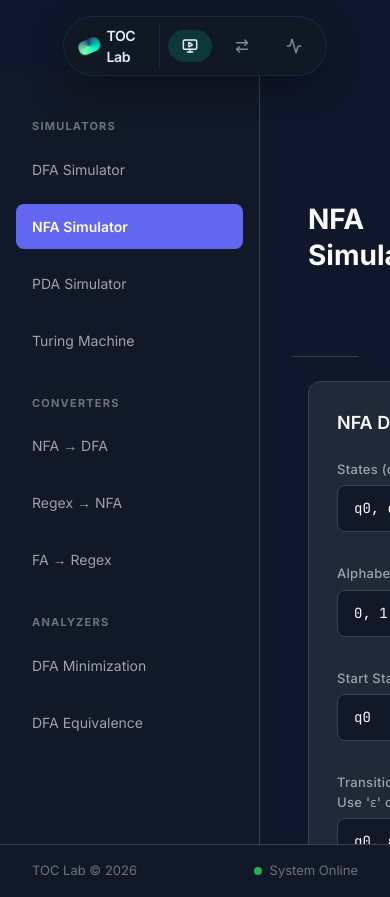
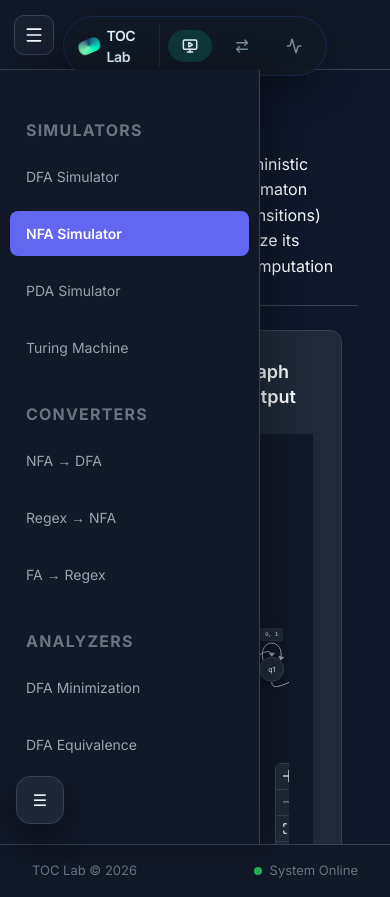
Before and after one commit to DevaP06/toc-lab, a React (Vite) app: page /simulators/nfa in a window 390 px wide. Built offline with nearby package versions, Linux system fonts and the light colour scheme.

Commit message:
feat: implement collapsible sidebar and enhance navigation with toggle functionality

```diff
--- a/src/App.jsx
+++ b/src/App.jsx
@@ -1,4 +1,4 @@
-import React from 'react';
+import React, { useState } from 'react';
 import { BrowserRouter as Router, Routes, Route, useLocation } from 'react-router-dom';
 import Navbar from './components/Navbar';
 import Sidebar from './components/Sidebar';
@@ -6,23 +6,45 @@ import Workspace from './components/Workspace';
 import Home from './pages/Home';
 import './index.css';
 
-const MainLayout = () => (
-  <div className="main-content">
-    <Sidebar />
+const MainLayout = ({ sidebarCollapsed, onToggleSidebar }) => (
+  <div className={`main-content ${sidebarCollapsed ? 'sidebar-collapsed' : 'sidebar-expanded'}`}>
+    <Sidebar collapsed={sidebarCollapsed} />
     <Workspace />
+    <button
+      type="button"
+      className="sidebar-toggle-fab"
+      onClick={onToggleSidebar}
+      aria-label={sidebarCollapsed ? 'Expand sidebar' : 'Collapse sidebar'}
+      title={sidebarCollapsed ? 'Expand sidebar' : 'Collapse sidebar'}
+    >
+      ☰
+    </button>
   </div>
 );
 
 const AppShell = () => {
   const location = useLocation();
   const showChrome = location.pathname !== '/';
+  const [sidebarCollapsed, setSidebarCollapsed] = useState(true);
+
+  const handleToggleSidebar = () => {
+    setSidebarCollapsed(prev => !prev);
+  };
 
   return (
     <div className="app-container group-app">
-      {showChrome && <Navbar />}
+      {showChrome && <Navbar onToggleSidebar={handleToggleSidebar} sidebarCollapsed={sidebarCollapsed} />}
       <Routes>
         <Route path="/" element={<Home />} />
-        <Route path="/*" element={<MainLayout />} />
+        <Route
+          path="/*"
+          element={(
+            <MainLayout
+              sidebarCollapsed={sidebarCollapsed}
+              onToggleSidebar={handleToggleSidebar}
+            />
+          )}
+        />
       </Routes>
       {showChrome && (
         <footer className="app-footer">
--- a/src/components/Navbar.css
+++ b/src/components/Navbar.css
@@ -1,3 +1,43 @@
+.navbar-shell {
+  height: 70px;
+  background-color: var(--bg-secondary);
+  border-bottom: 1px solid var(--border);
+  display: flex;
+  align-items: center;
+  justify-content: space-between;
+  padding: 0 20px 0 14px;
+  position: fixed;
+  top: 0;
+  left: 0;
+  right: 0;
+  z-index: 100;
+}
+
+.sidebar-hamburger {
+  width: 40px;
+  height: 40px;
+  border-radius: 10px;
+  border: 1px solid var(--border);
+  background: rgba(255, 255, 255, 0.03);
+  color: var(--text-primary);
+  display: inline-flex;
+  align-items: center;
+  justify-content: center;
+  cursor: pointer;
+  transition: all 0.2s ease;
+  flex-shrink: 0;
+}
+
+.sidebar-hamburger:hover {
+  background: rgba(99, 102, 241, 0.14);
+  border-color: rgba(99, 102, 241, 0.45);
+  color: white;
+}
+
+.sidebar-hamburger:active {
+  transform: scale(0.96);
+}
+
 .navbar {
   height: 70px;
   background-color: var(--bg-secondary);
--- a/src/components/Navbar.jsx
+++ b/src/components/Navbar.jsx
@@ -1,5 +1,5 @@
 import React from 'react';
-import { MonitorPlay, ArrowRightLeft, Activity } from 'lucide-react';
+import { Menu, MonitorPlay, ArrowRightLeft, Activity } from 'lucide-react';
 import { AnimeNavBar } from './ui/anime-navbar';
 import './Navbar.css';
 
@@ -9,8 +9,21 @@ const items = [
   { name: "Analyzers", url: "/analyzers/dfa-minimizer", icon: Activity },
 ];
 
-const Navbar = () => {
-  return <AnimeNavBar items={items} defaultActive="Simulators" />;
+const Navbar = ({ onToggleSidebar, sidebarCollapsed }) => {
+  return (
+    <div className="navbar-shell">
+      <button
+        type="button"
+        className="sidebar-hamburger"
+        onClick={onToggleSidebar}
+        aria-label={sidebarCollapsed ? 'Expand sidebar' : 'Collapse sidebar'}
+        title={sidebarCollapsed ? 'Expand sidebar' : 'Collapse sidebar'}
+      >
+        <Menu size={20} />
+      </button>
+      <AnimeNavBar items={items} defaultActive="Simulators" />
+    </div>
+  );
 };
 
 export default Navbar;
--- a/src/components/Sidebar.css
+++ b/src/components/Sidebar.css
@@ -5,14 +5,27 @@
   height: calc(100vh - 70px);
   overflow-y: auto;
   flex-shrink: 0;
+  transition: width 0.2s ease, transform 0.2s ease;
+}
+
+.sidebar.collapsed {
+  width: 76px;
 }
 
 .sidebar-content {
   padding: 24px 16px;
 }
 
+.sidebar.collapsed .sidebar-content {
+  padding: 24px 10px;
+}
+
 .sidebar-section {
   margin-bottom: 24px;
+}
+
+.sidebar.collapsed .sidebar-section {
+  margin-bottom: 16px;
 }
 
 .sidebar-title {
@@ -24,6 +37,10 @@
   margin-top: 24px;
   margin-bottom: 12px;
   padding-left: 16px;
+}
+
+.sidebar.collapsed .sidebar-title {
+  display: none;
 }
 
 .sidebar-list {
@@ -45,8 +62,29 @@
   text-decoration: none;
 }
 
+.sidebar.collapsed .sidebar-link {
+  padding: 12px 10px;
+  text-align: center;
+  font-size: 0;
+}
+
+.sidebar-link-text {
+  display: inline;
+}
+
+.sidebar.collapsed .sidebar-link-text {
+  display: block;
+  font-size: 12px;
+  line-height: 1.2;
+  white-space: normal;
+}
+
 .sidebar-link:hover {
   background-color: rgba(99, 102, 241, 0.15);
+  color: #f9fafb;
+}
+
+.sidebar.collapsed .sidebar-link:hover {
   color: #f9fafb;
 }
 
@@ -55,3 +93,37 @@
   color: white;
   font-weight: 600;
 }
+
+.sidebar.collapsed .sidebar-link.active {
+  color: white;
+}
+
+@media (max-width: 900px) {
+  .sidebar {
+    position: fixed;
+    left: 0;
+    top: 70px;
+    z-index: 120;
+    height: calc(100vh - 70px);
+    box-shadow: 12px 0 32px rgba(0, 0, 0, 0.28);
+  }
+
+  .sidebar.collapsed {
+    transform: translateX(-100%);
+    width: 260px;
+  }
+
+  .sidebar.collapsed .sidebar-title,
+  .sidebar.collapsed .sidebar-link-text {
+    display: block;
+    font-size: inherit;
+    line-height: inherit;
+    white-space: nowrap;
+  }
+
+  .sidebar.collapsed .sidebar-link {
+    font-size: 14px;
+    text-align: left;
+    padding: 12px 16px;
+  }
+}
--- a/src/components/Sidebar.jsx
+++ b/src/components/Sidebar.jsx
@@ -2,7 +2,7 @@ import React from 'react';
 import { NavLink } from 'react-router-dom';
 import './Sidebar.css';
 
-const Sidebar = () => {
+const Sidebar = ({ collapsed = false }) => {
   const sections = [
     {
       title: 'SIMULATORS',
@@ -31,7 +31,7 @@ const Sidebar = () => {
   ];
 
   return (
-    <aside className="sidebar fade-in">
+    <aside className={`sidebar fade-in ${collapsed ? 'collapsed' : ''}`}>
       <div className="sidebar-content">
         {sections.map((section, idx) => (
           <div className="sidebar-section" key={idx}>
@@ -42,8 +42,9 @@ const Sidebar = () => {
                   <NavLink
                     to={link.path}
                     className={({ isActive }) => (isActive ? 'sidebar-link active' : 'sidebar-link')}
+                    title={link.name}
                   >
-                    {link.name}
+                    <span className="sidebar-link-text">{link.name}</span>
                   </NavLink>
                 </li>
               ))}
--- a/src/components/automata/GraphVisualizer.jsx
+++ b/src/components/automata/GraphVisualizer.jsx
@@ -1,4 +1,4 @@
-import { useEffect, useState, useCallback } from 'react';
+import { useEffect, useState, useCallback, useMemo } from 'react';
 import {
   ReactFlow,
   Background,
@@ -72,25 +72,40 @@ const PdaEdge = ({
   sourcePosition, targetPosition,
   data, markerEnd, style
 }) => {
-  const { rawLabel = '', isActive = false } = data || {};
+  const { rawLabel = '', isActive = false, curvature = 0 } = data || {};
   const isSelfLoop = source === target;
 
   let edgePath, labelX, labelY;
 
   if (isSelfLoop) {
-    // Draw an arch above the node using the target (top) handle position
-    const loopW = 32;
-    const loopH = 55;
-    const sx = targetX - loopW;
-    const ex = targetX + loopW;
-    const cy = targetY;
-    edgePath = `M ${sx},${cy} C ${sx},${cy - loopH - 20} ${ex},${cy - loopH - 20} ${ex},${cy}`;
-    labelX = targetX;
-    labelY = cy - loopH - 18;
+    // Draw a loop that leaves and returns to the same node boundary.
+    // targetX/targetY is near the top handle; infer node center from that.
+    const nodeRadius = 25;
+    const centerX = targetX;
+    const centerY = targetY + nodeRadius;
+
+    const startAngle = (225 * Math.PI) / 180; // upper-left boundary point
+    const endAngle = (315 * Math.PI) / 180;   // upper-right boundary point
+
+    const sx = centerX + nodeRadius * Math.cos(startAngle);
+    const sy = centerY + nodeRadius * Math.sin(startAngle);
+    const ex = centerX + nodeRadius * Math.cos(endAngle);
+    const ey = centerY + nodeRadius * Math.sin(endAngle);
+
+    const c1x = sx - 10;
+    const c1y = sy - 45;
+    const c2x = ex + 10;
+    const c2y = ey - 45;
+
+    edgePath = `M ${sx},${sy} C ${c1x},${c1y} ${c2x},${c2y} ${ex},${ey}`;
+    labelX = centerX;
+    labelY = Math.min(c1y, c2y) - 6;
   } else {
+    const mappedCurvature = curvature > 0 ? Math.min(0.85, 0.25 + curvature / 100) : 0.25;
     [edgePath, labelX, labelY] = getBezierPath({
       sourceX, sourceY, sourcePosition,
-      targetX, targetY, targetPosition
+      targetX, targetY, targetPosition,
+      curvature: mappedCurvature
     });
   }
 
@@ -106,7 +121,7 @@ const PdaEdge = ({
             color:       isActive ? '#A5F3FC' : '#E5E7EB',
             border:      `1px solid ${isActive ? '#67E8F9' : '#374151'}`,
             borderRadius: 4,
-            padding:     '2px 6px',
+            padding:     '4px 8px',
             fontSize:    11,
             fontFamily:  'monospace',
             whiteSpace:  'pre',
@@ -126,17 +141,82 @@ const PdaEdge = ({
 const nodeTypes = { stateNode: StateNode };
 const edgeTypes = { pdaEdge: PdaEdge };
 
+const getDeterministicJitter = (state, axis = 'x') => {
+  const seed = `${state}:${axis}`;
+  let hash = 0;
+  for (let i = 0; i < seed.length; i++) {
+    hash = (hash << 5) - hash + seed.charCodeAt(i);
+    hash |= 0;
+  }
+  return Math.abs(hash % 11);
+};
+
 // ── GraphVisualizer ────────────────────────────────────────────────────────
 const GraphVisualizer = ({ automaton, activeNode, activeEdge, rejectNodes }) => {
   const [nodes, setNodes] = useState([]);
   const [edges, setEdges] = useState([]);
+  const stableAutomaton = useMemo(() => {
+    if (!automaton) return '';
+
+    try {
+      const states = automaton.states instanceof Set ? Array.from(automaton.states).sort() : [];
+      const acceptStates = automaton.acceptStates instanceof Set ? Array.from(automaton.acceptStates).sort() : [];
+      const transition = automaton.transition || null;
+      const pdaEdges = Array.isArray(automaton.edges) ? automaton.edges : null;
+
+      return JSON.stringify({
+        states,
+        startState: automaton.startState,
+        acceptStates,
+        transition,
+        pdaEdges
+      });
+    } catch {
+      return String(Date.now());
+    }
+  }, [automaton]);
 
   // Rebuild graph when automaton structure or activeEdge changes
   useEffect(() => {
-    if (!automaton) return;
+    if (!automaton || !automaton.states || !automaton.startState) {
+      console.error('Invalid automaton structure');
+      setNodes([]);
+      setEdges([]);
+      return;
+    }
+
+    if (!(automaton.states instanceof Set)) {
+      console.error('States must be a Set');
+      setNodes([]);
+      setEdges([]);
+      return;
+    }
+
+    if (typeof automaton.validate === 'function') {
+      const result = automaton.validate();
+      if (!result?.isValid) {
+        console.error(result?.error || 'Invalid automaton');
+        setNodes([]);
+        setEdges([]);
+        return;
+      }
+    }
 
     const { states, startState, acceptStates } = automaton;
     const usePda = Array.isArray(automaton.edges);
+
+    if (!states || states.size === 0) {
+      setNodes([]);
+      setEdges([]);
+      return;
+    }
+
+    if (!usePda && !automaton.transition) {
+      console.error('Missing transition table');
+      setNodes([]);
+      setEdges([]);
+      return;
+    }
 
     const SPACING_X = 150;
     const SPACING_Y = 150;
@@ -150,7 +230,10 @@ const GraphVisualizer = ({ automaton, activeNode, activeEdge, rejectNodes }) =>
       return Array.from(states).map((state, i) => {
         const col = i % COLS;
         const row = Math.floor(i / COLS);
-        const pos = posMap[state] || { x: col * SPACING_X + 50, y: row * SPACING_Y + 50 };
+        const pos = posMap[state] ?? {
+          x: col * SPACING_X + 50 + getDeterministicJitter(state, 'x'),
+          y: row * SPACING_Y + 50 + getDeterministicJitter(state, 'y')
+        };
         const isNodeActive = Array.isArray(activeNode)  ? activeNode.includes(state)  : state === activeNode;
         const isNodeReject = Array.isArray(rejectNodes) ? rejectNodes.includes(state) : state === rejectNodes;
         return {
@@ -160,7 +243,7 @@ const GraphVisualizer = ({ automaton, activeNode, activeEdge, rejectNodes }) =>
             isStart:  state === startState,
             isAccept: acceptStates.has(state),
             active:   isNodeActive,
-            isReject: isNodeActive && isNodeReject
+            isReject: isNodeReject
           }
         };
       });
@@ -196,34 +279,68 @@ const GraphVisualizer = ({ automaton, activeNode, activeEdge, rejectNodes }) =>
             : [transition[fromState][symbol]];
           for (const toState of targets) {
             const key = `${fromState}->${toState}`;
-            if (edgeMap.has(key)) edgeMap.get(key).labels.push(symbol);
-            else edgeMap.set(key, { from: fromState, to: toState, labels: [symbol] });
+            if (!edgeMap.has(key)) {
+              edgeMap.set(key, { from: fromState, to: toState, labels: [symbol] });
+            } else {
+              const entry = edgeMap.get(key);
+              if (!entry.labels.includes(symbol)) {
+                entry.labels.push(symbol);
+              }
+            }
           }
         }
       }
       for (const [key, { from, to, labels }] of edgeMap) {
-        const isAct = Array.isArray(activeNode) ? activeNode.includes(from) : activeNode === from;
+        const isAct = !!(activeEdge && activeEdge.from === from && activeEdge.to === to);
+
+        if (from === to) {
+          newEdges.push({
+            id: key,
+            source: from,
+            target: to,
+            type: 'pdaEdge',
+            data: { rawLabel: labels.join(', '), isActive: isAct, curvature: 0 },
+            markerEnd: { type: MarkerType.ArrowClosed, color: isAct ? '#67E8F9' : '#9CA3AF' },
+            style: { stroke: isAct ? '#67E8F9' : '#9CA3AF', strokeWidth: isAct ? 3 : 2 },
+            animated: isAct
+          });
+          continue;
+        }
+
+        const isReverse = edgeMap.has(`${to}->${from}`);
+        const offset = isReverse ? 30 : 0;
+
         newEdges.push({
-          id: key, source: from, target: to,
-          label: labels.join(', '),
-          markerEnd: { type: MarkerType.ArrowClosed, color: '#9CA3AF' },
-          style: { stroke: '#9CA3AF', strokeWidth: 2 },
+          id: key,
+          source: from,
+          target: to,
+          type: 'pdaEdge',
+          data: { rawLabel: labels.join(', '), isActive: isAct, curvature: offset },
+          markerEnd: { type: MarkerType.ArrowClosed, color: isAct ? '#67E8F9' : '#9CA3AF' },
+          style: { stroke: isAct ? '#67E8F9' : '#9CA3AF', strokeWidth: isAct ? 3 : 2 },
           labelStyle: { fill: '#F9FAFB', fontSize: 14, fontFamily: 'Inter' },
-          labelBgStyle: { fill: '#1F2937' },
+          labelBgStyle: {
+            fill: '#1F2937',
+            padding: 4,
+            borderRadius: 4
+          },
           animated: isAct
         });
       }
     }
 
+    // Temporary debug output for edge diagnostics.
+    console.log(newEdges);
+
     setEdges(newEdges);
-  }, [automaton, activeEdge]); // include activeEdge so PDA edges initialise correctly
+  }, [stableAutomaton, activeEdge]); // include activeEdge so PDA edges initialise correctly
 
   // Update node active / reject state without rebuilding positions
   useEffect(() => {
     setNodes(nds => nds.map(n => {
       const isNodeActive = Array.isArray(activeNode)  ? activeNode.includes(n.id)  : n.id === activeNode;
       const isNodeReject = Array.isArray(rejectNodes) ? rejectNodes.includes(n.id) : n.id === rejectNodes;
-      return { ...n, data: { ...n.data, active: isNodeActive, isReject: isNodeActive && isNodeReject } };
+      return { ...n, data: { ...n.data, active: isNodeActive, isReject: isNodeReject } };
     }));
   }, [activeNode, rejectNodes]);
 
--- a/src/index.css
+++ b/src/index.css
@@ -80,6 +80,7 @@ code, pre {
   display: flex;
   flex: 1;
   margin-top: 70px; /* Navbar height */
+  min-width: 0;
 }
 
 .workspace-area {
@@ -88,6 +89,39 @@ code, pre {
   padding: 32px;
   overflow-y: auto;
   height: calc(100vh - 70px);
+  min-width: 0;
+}
+
+.sidebar-toggle-fab {
+  display: none;
+}
+
+@media (max-width: 900px) {
+  .main-content {
+    position: relative;
+  }
+
+  .workspace-area {
+    width: 100%;
+  }
+
+  .sidebar-toggle-fab {
+    display: inline-flex;
+    position: fixed;
+    left: 16px;
+    bottom: 20px;
+    width: 48px;
+    height: 48px;
+    border: 1px solid var(--border);
+    border-radius: 14px;
+    align-items: center;
+    justify-content: center;
+    background: rgba(31, 41, 55, 0.95);
+    color: var(--text-primary);
+    z-index: 130;
+    box-shadow: 0 12px 28px rgba(0, 0, 0, 0.35);
+    cursor: pointer;
+  }
 }
 
 /* Animations & Glassmorphism */
--- a/src/pages/simulators/DfaSimulator.css
+++ b/src/pages/simulators/DfaSimulator.css
@@ -53,6 +53,8 @@
   display: flex;
   flex-direction: column;
   gap: 24px;
+  min-width: 0;
+  width: 100%;
 }
 
 .form-group {
@@ -131,6 +133,11 @@ textarea {
 .visualization-panel {
   display: flex;
   flex-direction: column;
+  min-width: 0;
+  overflow: hidden;
+  width: 100%;
+  max-width: 100%;
+  box-sizing: border-box;
 }
 
 .graph-container {
@@ -144,10 +151,27 @@ textarea {
   justify-content: center;
   transition: all 0.2s ease;
   width: 100%;
+  max-width: 100%;
+  min-width: 0;
+  box-sizing: border-box;
+  overflow: hidden;
+  align-self: stretch;
 }
 
 .graph-container:hover {
   border-color: rgba(99, 102, 241, 0.4);
+}
+
+.graph-container .react-flow {
+  width: 100%;
+  height: 100%;
+  max-width: 100%;
+}
+
+.graph-container .react-flow__viewport,
+.graph-container .react-flow__renderer,
+.graph-container .react-flow__pane {
+  max-width: 100%;
 }
 
 .graph-container .react-flow__renderer {
--- a/src/pages/simulators/DfaSimulator.jsx
+++ b/src/pages/simulators/DfaSimulator.jsx
@@ -139,7 +139,9 @@ const DfaSimulator = () => {
                />
             </div>
           </div>
+        </div>
 
+        <div className="right-panel">
           <div className="panel simulation-controls">
             <h3 className="panel-header">Execution</h3>
             <div className="form-group">
@@ -163,9 +165,7 @@ const DfaSimulator = () => {
               </button>
             </div>
           </div>
-        </div>
 
-        <div className="right-panel">
           <div className="panel visualization-panel">
             <h3 className="panel-header">Graph Output</h3>
             <GraphVisualizer automaton={engine} activeNode={activeNode} />
```
Also changed, not shown: src/core/dfa.js (+31 -7 lines).
